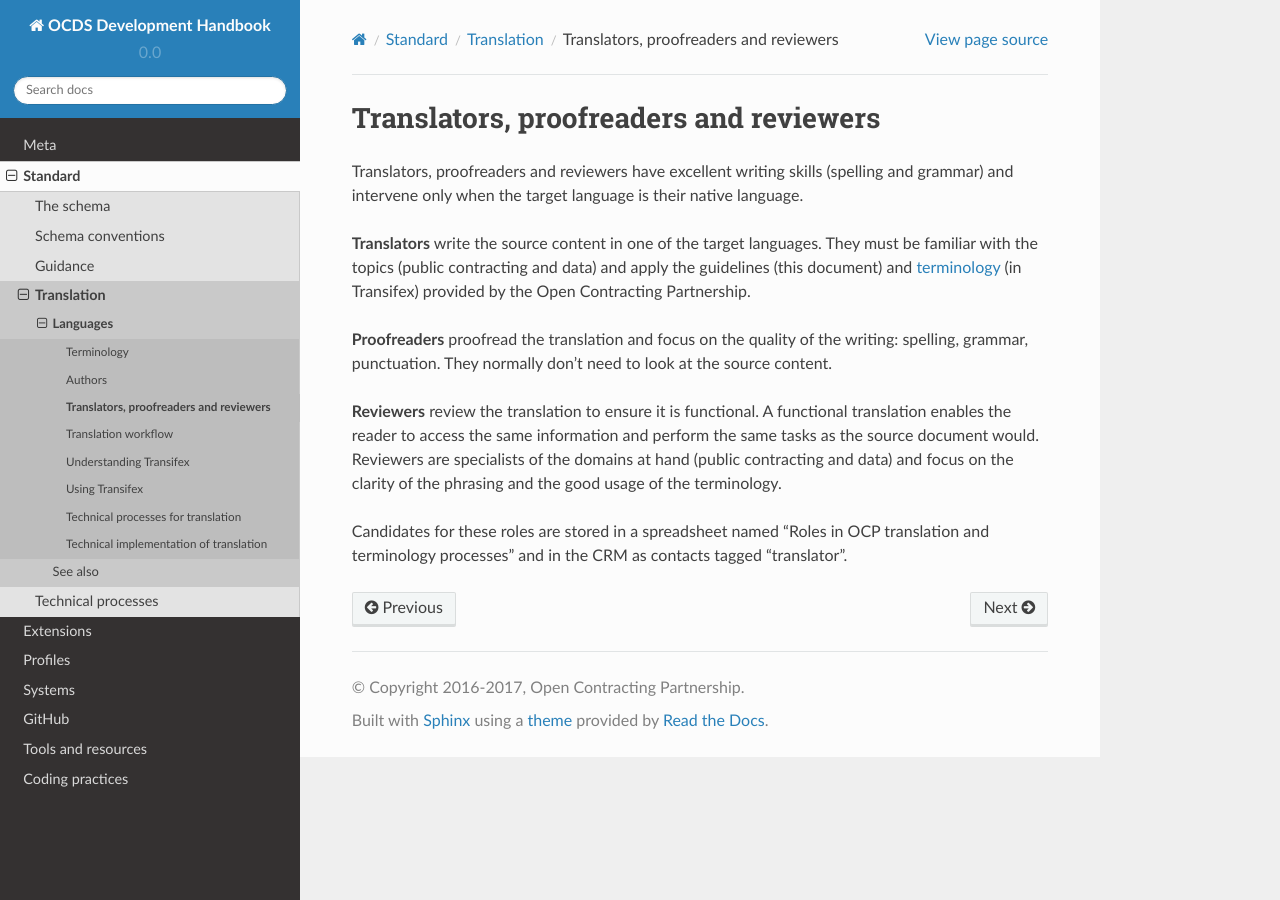
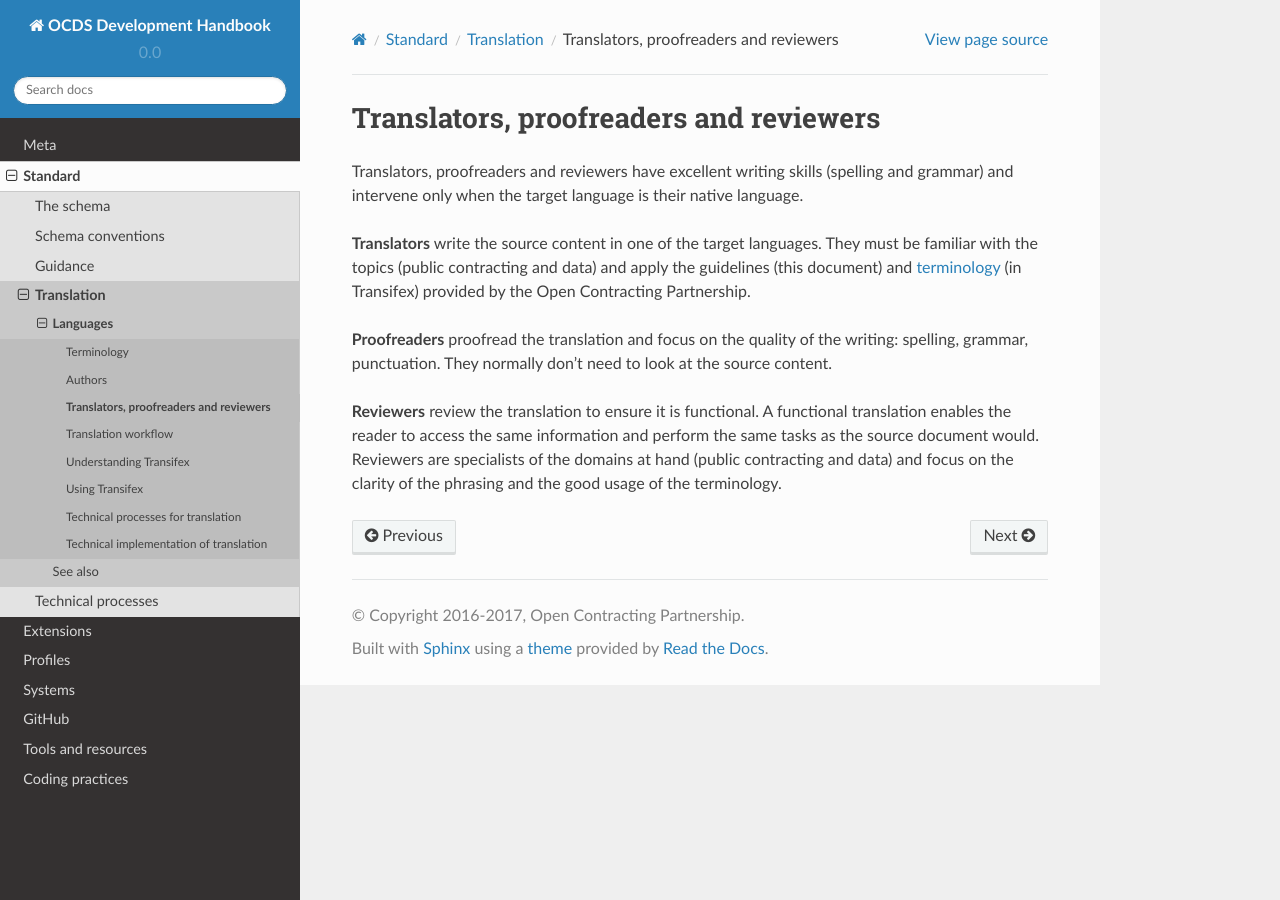
Before and after one commit to open-contracting/standard-development-handbook, a Sphinx documentation site: the page built from docs/standard/translation/translators.md, in a window 1280 px wide. Built offline with Sphinx 7.4.7 and the Read the Docs theme 2.0.0, drawn with Linux system fonts in a browser that asks for light colours.

Commit message:
Move sentence from translators.md to workflow.md

```diff
--- a/docs/standard/translation/translators.md
+++ b/docs/standard/translation/translators.md
@@ -7,5 +7,3 @@ Translators, proofreaders and reviewers have excellent writing skills (spelling
 **Proofreaders** proofread the translation and focus on the quality of the writing: spelling, grammar, punctuation. They normally don't need to look at the source content.
 
 **Reviewers** review the translation to ensure it is functional. A functional translation enables the reader to access the same information and perform the same tasks as the source document would. Reviewers are specialists of the domains at hand (public contracting and data) and focus on the clarity of the phrasing and the good usage of the terminology.
-
-Candidates for these roles are stored in a spreadsheet named "Roles in OCP translation and terminology processes" and in the CRM as contacts tagged "translator".
```
Also changed, not shown: docs/standard/translation/workflow.md (+4 -4 lines).
